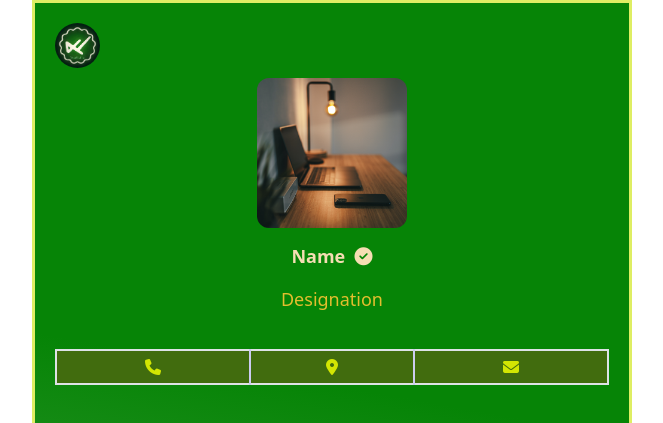
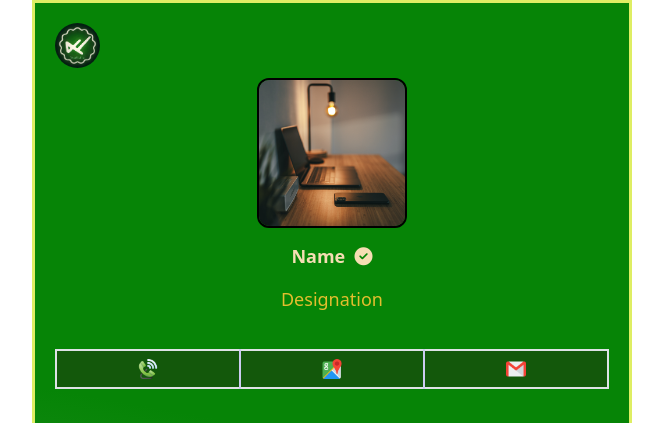
Before and after one commit to Somesh5723/True-Profile-PHP, a PHP site: page /profile.html in a window 1280 px wide. Shown: the top 423 px of the page, without its empty margins (308-971 px from the left). Run offline with PHP 8.4, Linux system fonts and the light colour scheme; lists and menus that the app fills with data are empty; some libraries are stand-ins or nearby versions.

Commit message:
changes in JS

```diff
--- a/css/profile.css
+++ b/css/profile.css
@@ -52,12 +52,14 @@ body, ul {
     width: 150px;
     height: 150px;
     border-radius: 8%;
+    border: 2px solid black;
     object-fit: cover;
     margin-top: 10px;
   }
 
   table{
     border: 2px solid rgb(165, 209, 32);
+    height: 40px;
   }
 
   #direction ,#mail {
@@ -65,10 +67,13 @@ body, ul {
   }
 
   #call , #direction , #mail{
-    background-color: #416c0e;
-    color: rgb(211, 230, 3);
+    background-color: #13580b;
+    /* color: rgb(211, 230, 3); */
     cursor: pointer;
+  }
 
+  table tr th img{
+    width: 20px;
   }
 
   .data-img img{
@@ -91,8 +96,9 @@ body, ul {
 
   .social-work img{
     width: 200px;
-    height: 150px;
+    height: 230px;
     margin: 10px;
+    border: 2px solid yellowgreen;
   }
 
   .address{
--- a/dashboard.html
+++ b/dashboard.html
@@ -120,6 +120,7 @@
         <div><a href="#" class="icon"><img src="./images/facebook.png" alt=""></a></div>
         <div><a href="#" class="icon"><img src="./images/instagram.png" alt=""></a></div>
         <div><a href="#" class="icon"><img src="./images/twitter.png" alt=""></a></div>
+        <div><a href="#" class="icon"><img src="./images/linkedin.png" alt=""></a></div>
       </div>
     </section>
   </main>
--- a/profile.html
+++ b/profile.html
@@ -32,9 +32,9 @@
       <table class="table table-sm">
 
           <tr style="text-align: center;">
-            <th scope="col" id="call"><i class="fa-solid fa-phone"></i></th>
-            <th scope="col" id="direction"><i class="fa-solid fa-location-dot"></i></th>
-            <th scope="col" id="mail"><i class="fa-solid fa-envelope"></i></th>
+            <th scope="col" id="call"><a href=""><img src="./images/telephone.png" alt=""></a></th>
+            <th scope="col" id="direction"><a href=""><img src="./images/google-maps.png" alt=""></a></th>
+            <th scope="col" id="mail"><a href=""><img src="./images/gmail.png" alt=""></a></th>
           </tr>
 
       </table>
@@ -71,6 +71,7 @@
         <div><a href="#" class="icon"><img src="./images/facebook.png" alt=""></a></div>
         <div><a href="#" class="icon"><img src="./images/instagram.png" alt=""></a></div>
         <div><a href="#" class="icon"><img src="./images/twitter.png" alt=""></a></div>
+        <div><a href="#" class="icon"><img src="./images/linkedin.png" alt=""></a></div>
       </div>
     </section>
 
```
Also changed, not shown: js/main.js (+41 -23 lines), images/gmail.png (added), images/google-maps.png (added), images/linkedin.png (added), images/telephone.png (added).
